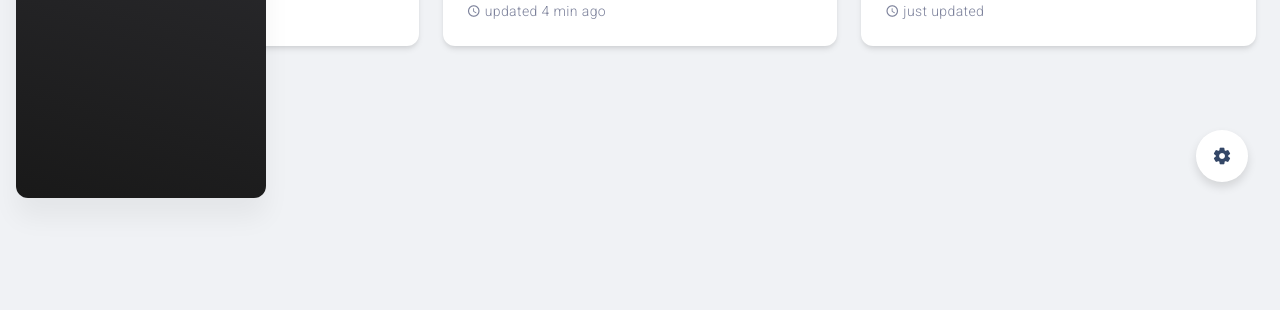
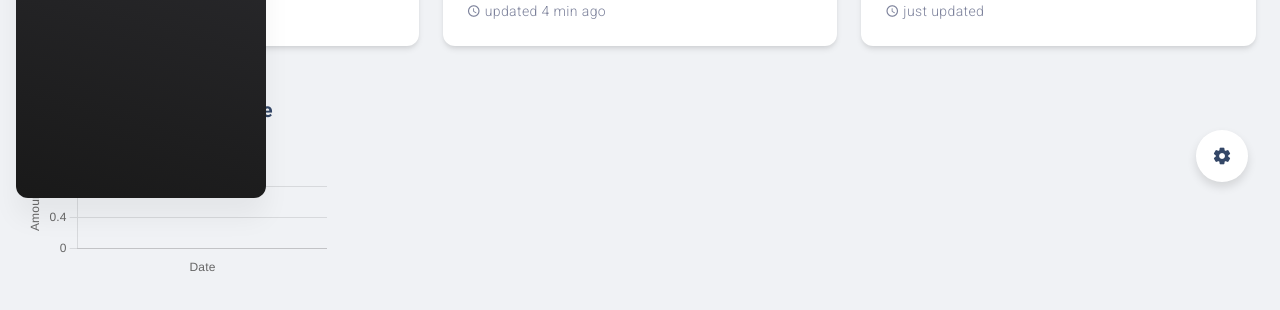
Before and after one commit to davidjosipovic/smart-spend, a React (Create React App) app in the folder frontend/: page /dashboard in a window 1280 px wide. Shown: the part 586-896 px from the top of the page. Before the commit the page ends 800 px from the top, so only its background shows below. Built offline with nearby package versions, Linux system fonts and the light colour scheme; sample sign-in values are in the browser's storage.

Commit message:
Implemented simple analytics on frontend

```diff
--- /dev/null
+++ b/frontend/src/layouts/dashboard/components/DailySpendingChart.js
@@ -0,0 +1,112 @@
+    import React, { useEffect, useState } from "react";
+    import axios from "axios";
+    import PropTypes from "prop-types";
+    import MDBox from "components/MDBox";
+    import { Bar } from "react-chartjs-2";
+    import {
+    Chart as ChartJS,
+    CategoryScale,
+    LinearScale,
+    BarElement,
+    Title,
+    Tooltip,
+    Legend,
+    } from "chart.js";
+
+    ChartJS.register(CategoryScale, LinearScale, BarElement, Title, Tooltip, Legend);
+
+    function DailySpendingChart({ accountId }) {
+    const [chartData, setChartData] = useState({
+        labels: [],
+        datasets: [],
+    });
+
+    axios.defaults.baseURL = "http://localhost:8000";
+
+    useEffect(() => {
+        axios
+        .get(`/api/accounts/${accountId}/analytics`)
+        .then((response) => {
+            console.log("API Response:", response.data);
+
+            // Safely access debits and credits arrays
+            const debitsData = response.data.result?.debits || [];
+            const creditsData = response.data.result?.credits || [];
+
+            // Extract labels (days), spends (total_spent) and incomes (total_income)
+            const labels = debitsData.map((item) => item.day);
+            const spends = debitsData.map((item) => item.total_spent);
+            const incomes = creditsData.map((item) => item.total_income);
+
+            // Update chart data with the fetched data
+            setChartData({
+            labels: labels,
+            datasets: [
+                {
+                label: "Spending by Day",
+                data: spends,
+                backgroundColor: "rgba(75, 192, 192, 0.6)", // Bar color for spending
+                borderColor: "rgba(75, 192, 192, 1)",
+                borderWidth: 1,
+                },
+                {
+                label: "Income by Day",
+                data: incomes,
+                backgroundColor: "rgba(153, 102, 255, 0.6)", // Bar color for income
+                borderColor: "rgba(153, 102, 255, 1)",
+                borderWidth: 1,
+                },
+            ],
+            });
+        })
+        .catch((error) => {
+            console.error("Error fetching analytics data:", error);
+        });
+    }, [accountId]);
+
+    return (
+        <MDBox mb={3}>
+        <h4>Daily Spending and Income</h4>
+        <Bar
+            data={chartData}
+            options={{
+            responsive: true,
+            plugins: {
+                title: {
+                display: true,
+                text: "Spending and Income per Day",
+                },
+                tooltip: {
+                mode: "index",
+                intersect: false,
+                },
+                legend: {
+                position: "top",
+                },
+            },
+            scales: {
+                x: {
+                title: {
+                    display: true,
+                    text: "Date",
+                },
+                },
+                y: {
+                title: {
+                    display: true,
+                    text: "Amount",
+                },
+                beginAtZero: true,
+                },
+            },
+            }}
+        />
+        </MDBox>
+    );
+    }
+
+    DailySpendingChart.propTypes = {
+    accountId: PropTypes.string.isRequired,
+    };
+
+    export default DailySpendingChart;
--- a/frontend/src/layouts/dashboard/index.js
+++ b/frontend/src/layouts/dashboard/index.js
@@ -18,6 +18,7 @@ import Grid from "@mui/material/Grid";
 
 // Material Dashboard 2 React components
 import MDBox from "components/MDBox";
+import DailySpendingChart from "layouts/dashboard/components/DailySpendingChart";
 
 // Material Dashboard 2 React example components
 import DashboardLayout from "examples/LayoutContainers/DashboardLayout";
@@ -37,6 +38,7 @@ import OrdersOverview from "layouts/dashboard/components/OrdersOverview";
 
 function Dashboard() {
   const { sales, tasks } = reportsLineChartData;
+  const accountId = "0c4f13f1-1ef6-4aef-aaad-44022860e25c"; // Pass the correct account ID
 
   return (
     <DashboardLayout>
@@ -142,6 +144,9 @@ function Dashboard() {
                 />
               </MDBox>
             </Grid>
+            <Grid item xs={12} md={6} lg={4}>
+              <DailySpendingChart accountId={accountId} />
+            </Grid>
           </Grid>
         </MDBox>
         {/*<MDBox>
```
Also changed, not shown: 1 other file (tests, documents, lock files or other folders).
